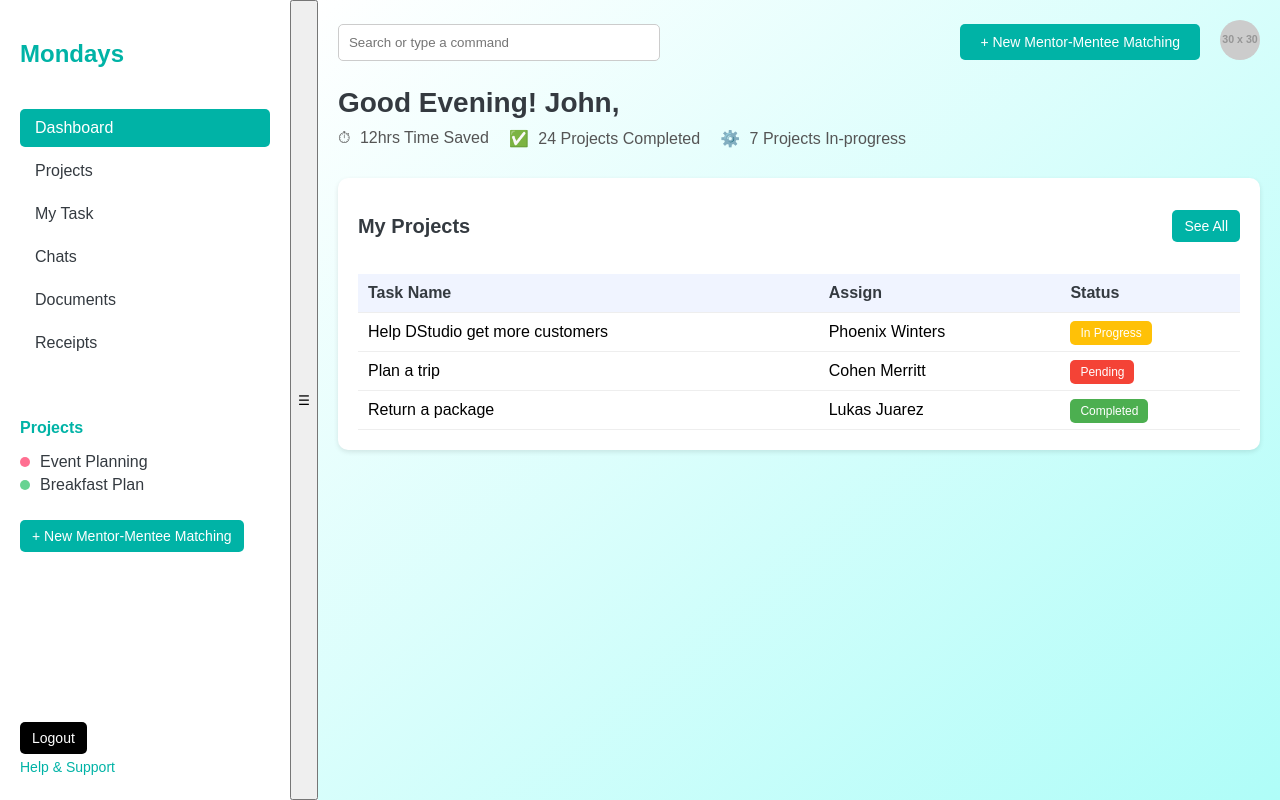
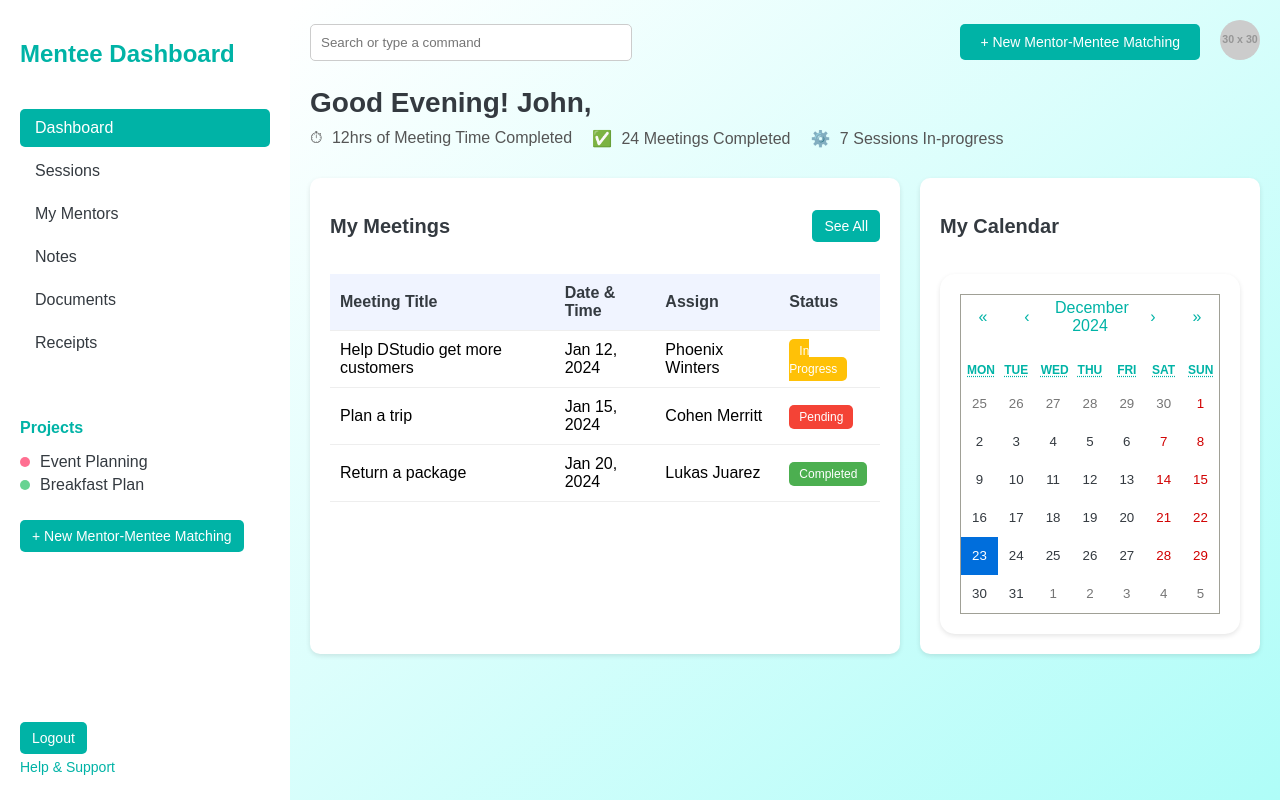
Before and after one commit to abhinavpy/SteamSuperheroesMentorMentee, a React (Create React App) app: page /dashboard in a window 1280 px wide. Built offline with nearby package versions, Linux system fonts and the light colour scheme; sample sign-in values are in the browser's storage.

Commit message:
Calendar and others

```diff
--- a/package.json
+++ b/package.json
@@ -8,6 +8,7 @@
     "@testing-library/react": "^13.4.0",
     "@testing-library/user-event": "^13.5.0",
     "react": "^18.2.0",
+    "react-calendar": "^5.1.0",
     "react-dom": "^18.2.0",
     "react-icons": "^5.4.0",
     "react-router-dom": "^7.1.0",
--- a/src/components/Dashboard.js
+++ b/src/components/Dashboard.js
@@ -4,12 +4,22 @@ import React, { useState, useContext } from "react";
 import { useNavigate } from "react-router-dom";
 import "../styling/Dashboard.css";
 import { AuthContext } from "../context/AuthContext";
+import Calendar from "react-calendar";
+import "react-calendar/dist/Calendar.css"; // Import default styles
 
 const Dashboard = () => {
   const navigate = useNavigate();
   const { logout } = useContext(AuthContext);
 
   const [isSidebarVisible, setIsSidebarVisible] = useState(false);
+  const [selectedDate, setSelectedDate] = useState(new Date());
+
+  // Sample events array (you can replace this with dynamic data)
+  const events = [
+    { date: new Date(2024, 0, 12), title: "Help DStudio get more customers" },
+    { date: new Date(2024, 0, 15), title: "Plan a trip" },
+    { date: new Date(2024, 0, 20), title: "Return a package" },
+  ];
 
   const handleNewMatching = () => {
     navigate("/form/section1");
@@ -27,16 +37,21 @@ const Dashboard = () => {
     }
   };
 
+  const onChangeCalendar = (date) => {
+    setSelectedDate(date);
+    // You can add additional logic here, e.g., fetching events for the selected date
+  };
+
   return (
     <div className="dashboard-container">
       {/* Sidebar */}
       <aside className={`sidebar ${isSidebarVisible ? "visible" : "hidden"}`}>
-        <h2 className="sidebar-title">Mondays</h2>
+        <h2 className="sidebar-title">Mentee Dashboard</h2>
         <ul className="sidebar-menu">
           <li className="menu-item active">Dashboard</li>
-          <li className="menu-item">Projects</li>
-          <li className="menu-item">My Task</li>
-          <li className="menu-item">Chats</li>
+          <li className="menu-item">Sessions</li>
+          <li className="menu-item">My Mentors</li>
+          <li className="menu-item">Notes</li>
           <li className="menu-item">Documents</li>
           <li className="menu-item">Receipts</li>
         </ul>
@@ -56,7 +71,6 @@ const Dashboard = () => {
         </div>
         <div className="sidebar-footer">
           <button className="logout-btn" onClick={handleLogout}>Logout</button>
-          {/* <p onClick={handleLogout}>Logout</p> */}
           <p>Help & Support</p>
         </div>
       </aside>
@@ -88,27 +102,30 @@ const Dashboard = () => {
           <h1>Good Evening! John,</h1>
           <div className="stats">
             <div>
-              <span>⏱</span> 12hrs Time Saved
+              <span>⏱</span> 12hrs of Meeting Time Completed
             </div>
             <div>
-              <span>✅</span> 24 Projects Completed
+              <span>✅</span> 24 Meetings Completed
             </div>
             <div>
-              <span>⚙️</span> 7 Projects In-progress
+              <span>⚙️</span> 7 Sessions In-progress
             </div>
           </div>
         </section>
 
-        {/* Projects Table */}
+        {/* Meetings and Calendar Row */}
+        <div className="dashboard-row">
+          {/* My Meetings Section */}
           <section className="projects-section">
             <header className="section-header">
-            <h2>My Projects</h2>
+              <h2>My Meetings</h2>
               <button>See All</button>
             </header>
             <table className="projects-table">
               <thead>
                 <tr>
-                <th>Task Name</th>
+                  <th>Meeting Title</th>
+                  <th>Date & Time</th>
                   <th>Assign</th>
                   <th>Status</th>
                 </tr>
@@ -116,6 +133,7 @@ const Dashboard = () => {
               <tbody>
                 <tr>
                   <td>Help DStudio get more customers</td>
+                  <td>Jan 12, 2024</td>
                   <td>Phoenix Winters</td>
                   <td>
                     <span className="status in-progress">In Progress</span>
@@ -123,6 +141,7 @@ const Dashboard = () => {
                 </tr>
                 <tr>
                   <td>Plan a trip</td>
+                  <td>Jan 15, 2024</td>
                   <td>Cohen Merritt</td>
                   <td>
                     <span className="status pending">Pending</span>
@@ -130,6 +149,7 @@ const Dashboard = () => {
                 </tr>
                 <tr>
                   <td>Return a package</td>
+                  <td>Jan 20, 2024</td>
                   <td>Lukas Juarez</td>
                   <td>
                     <span className="status completed">Completed</span>
@@ -138,6 +158,32 @@ const Dashboard = () => {
               </tbody>
             </table>
           </section>
+
+          {/* Calendar Section */}
+          <section className="calendar-section">
+            <header className="section-header">
+              <h2>My Calendar</h2>
+            </header>
+            <div className="calendar-container">
+              <Calendar
+                onChange={onChangeCalendar}
+                value={selectedDate}
+                className="custom-calendar"
+                tileClassName={({ date, view }) => {
+                  if (view === "month") {
+                    const event = events.find(
+                      (event) =>
+                        event.date.getFullYear() === date.getFullYear() &&
+                        event.date.getMonth() === date.getMonth() &&
+                        event.date.getDate() === date.getDate()
+                    );
+                    return event ? "event-date" : null;
+                  }
+                }}
+              />
+            </div>
+          </section>
+        </div>
       </main>
     </div>
   );
--- a/src/components/LoginForm.js
+++ b/src/components/LoginForm.js
@@ -40,6 +40,8 @@ const LoginForm = () => {
       {/* Left Section */}
       <div className="login-left">
         <h1 className="logo">STEAM Superheroes</h1>
+        {/* <img src="/SteamSuperheroes.png" alt="Example" /> */}
+        {/* <link rel="icon" href="%PUBLIC_URL%/SteamSuperheroesLogo.png" />  */}
         <p className="tagline">Empowering Mentors and Mentees in STEAM Fields. 🦸‍♂️🦸‍♀️</p>
       </div>
 
--- a/src/styling/Dashboard.css
+++ b/src/styling/Dashboard.css
@@ -111,7 +111,7 @@ body {
   }
 
   .logout-btn {
-    background-color: #000000; /* Teal Primary */
+    background-color: #00B3A6; /* Teal Primary */
     color: #fff;
     padding: 8px 12px;
     margin-top: 10px;
@@ -123,7 +123,7 @@ body {
   }
 
   .logout-btn:hover {
-    background-color: #000000; /* Teal Dark */
+    background-color: #009688; /* Teal Dark */
     transform: translateY(-2px);
   }
 
@@ -142,6 +142,27 @@ body {
 
   .sidebar-footer p:hover {
     color: #009688; /* Teal Dark */
+  }
+
+  /* Sidebar Toggle Button */
+  .sidebar-toggle {
+    position: fixed;
+    top: 15px;
+    left: 15px;
+    background-color: #00B3A6;
+    color: #fff;
+    border: none;
+    border-radius: 5px;
+    padding: 8px 12px;
+    cursor: pointer;
+    font-size: 18px;
+    z-index: 1000;
+    display: none; /* Hidden by default, shown on small screens */
+    transition: background-color 0.2s ease;
+  }
+
+  .sidebar-toggle:hover {
+    background-color: #009688;
   }
 
   /* Main Content */
@@ -221,12 +242,21 @@ body {
     margin-right: 5px;
   }
 
+  /* Dashboard Row */
+  .dashboard-row {
+    display: flex;
+    gap: 20px;
+    flex-wrap: wrap;
+  }
+
   /* Projects Section */
   .projects-section {
     background: #ffffff;
     padding: 20px;
     border-radius: 10px;
     box-shadow: 0 2px 5px rgba(0, 0, 0, 0.1);
+    flex: 2; /* Takes up more space */
+    min-width: 300px; /* Ensures readability on smaller screens */
   }
 
   .section-header {
@@ -293,11 +323,105 @@ body {
     background-color: #4caf50; /* Green */
   }
 
+  /* Calendar Section */
+  .calendar-section {
+    background: #ffffff;
+    padding: 20px;
+    border-radius: 10px;
+    box-shadow: 0 2px 5px rgba(0, 0, 0, 0.1);
+    flex: 1; /* Takes up less space */
+    min-width: 300px; /* Ensures readability on smaller screens */
+  }
+
+  .calendar-container {
+    max-width: 100%;
+    margin: 0 auto;
+    background-color: #ffffff;
+    padding: 20px;
+    border-radius: 15px; /* Curved edges */
+    box-shadow: 0 2px 5px rgba(0, 0, 0, 0.1);
+  }
+
+  .custom-calendar {
+    border: none;
+    font-family: "Roboto", sans-serif;
+  }
+
+  /* Override react-calendar styles to match teal theme */
+  .react-calendar {
+    width: 100%;
+    background: none;
+    border: none;
+    font-family: "Roboto", sans-serif;
+    line-height: 1.125em;
+  }
+
+  .react-calendar__navigation button {
+    color: #00B3A6; /* Teal Primary */
+    min-width: 44px;
+    background: none;
+    font-size: 16px;
+  }
+
+  .react-calendar__navigation button:hover {
+    color: #009688; /* Teal Dark */
+  }
+
+  .react-calendar__month-view__weekdays {
+    text-align: center;
+    text-transform: uppercase;
+    font-weight: bold;
+    color: #00B3A6; /* Teal Primary */
+  }
+
+  .react-calendar__tile {
+    max-width: 100%;
+    padding: 10px 6.6667px;
+    background: none;
+    text-align: center;
+    line-height: 16px;
+    transition: background-color 0.3s ease;
+    color: #343a40; /* Dark text */
+  }
+
+  .react-calendar__tile:hover {
+    background-color: #66d9cc; /* Teal Light */
+    color: #ffffff;
+  }
+
+  .react-calendar__tile--active {
+    background-color: #00B3A6; /* Teal Primary */
+    color: #ffffff;
+  }
+
+  .react-calendar__tile--now {
+    background: none;
+    color: #00B3A6; /* Teal Primary */
+    font-weight: bold;
+  }
+
+  /* Highlight dates with events */
+  .react-calendar__tile.event-date {
+    background-color: #68d391; /* Accent Teal (Green) */
+    color: #ffffff;
+    position: relative;
+  }
+
+  .react-calendar__tile.event-date::after {
+    content: "•";
+    position: absolute;
+    bottom: 5px;
+    left: 50%;
+    transform: translateX(-50%);
+    font-size: 14px;
+    color: #ff6f91; /* Accent Pink */
+  }
+
   /* =============== Responsive Design =============== */
 
   /*
-     1) Convert dashboard layout to column
-     2) Adjust sidebar for smaller screens
+     1) Adjust dashboard-row layout
+     2) Show sidebar toggle on smaller screens
      3) Modify font sizes and button sizes
   */
   @media (max-width: 768px) {
@@ -376,7 +500,8 @@ body {
       gap: 10px;
     }
 
-    .projects-section {
+    .projects-section,
+    .calendar-section {
       padding: 10px;
     }
 
@@ -392,6 +517,26 @@ body {
     .projects-table th,
     .projects-table td {
       padding: 8px;
+    }
+
+    /* Dashboard Row Adjustments */
+    .dashboard-row {
+      flex-direction: column;
+      gap: 20px;
+    }
+
+    /* Calendar Adjustments */
+    .calendar-container {
+      padding: 10px;
+    }
+
+    .custom-calendar {
+      font-size: 14px;
+    }
+
+    /* Show Sidebar Toggle Button */
+    .sidebar-toggle {
+      display: block;
     }
   }
 
@@ -431,4 +576,13 @@ body {
     .projects-table td {
       padding: 6px;
     }
+
+    /* Calendar Adjustments */
+    .calendar-container {
+      padding: 10px;
+    }
+
+    .custom-calendar {
+      font-size: 12px;
+    }
   }
```
Also changed, not shown: 1 other file (tests, documents, lock files or other folders). Lines whose indentation alone changed are shown as unchanged.
